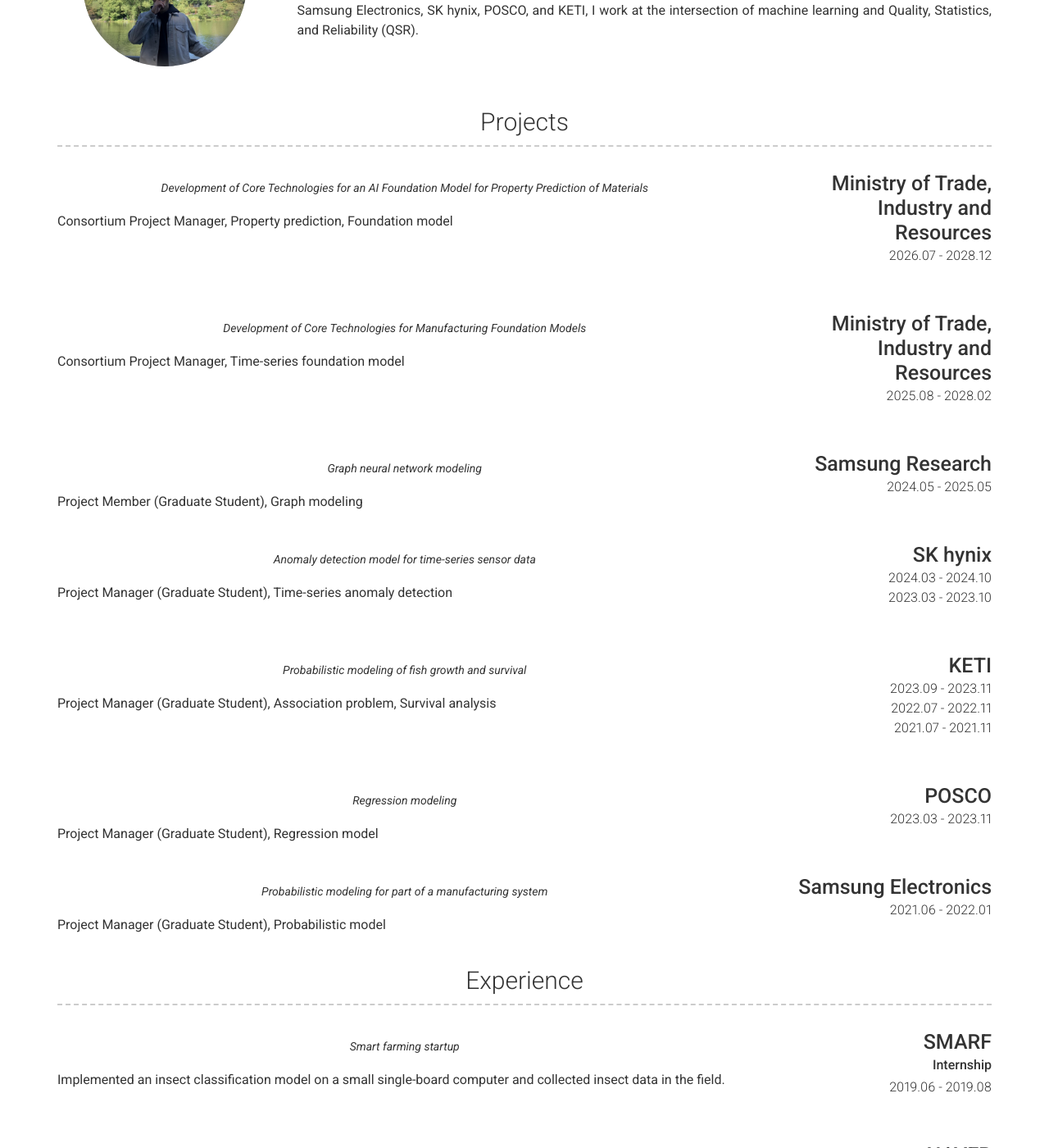
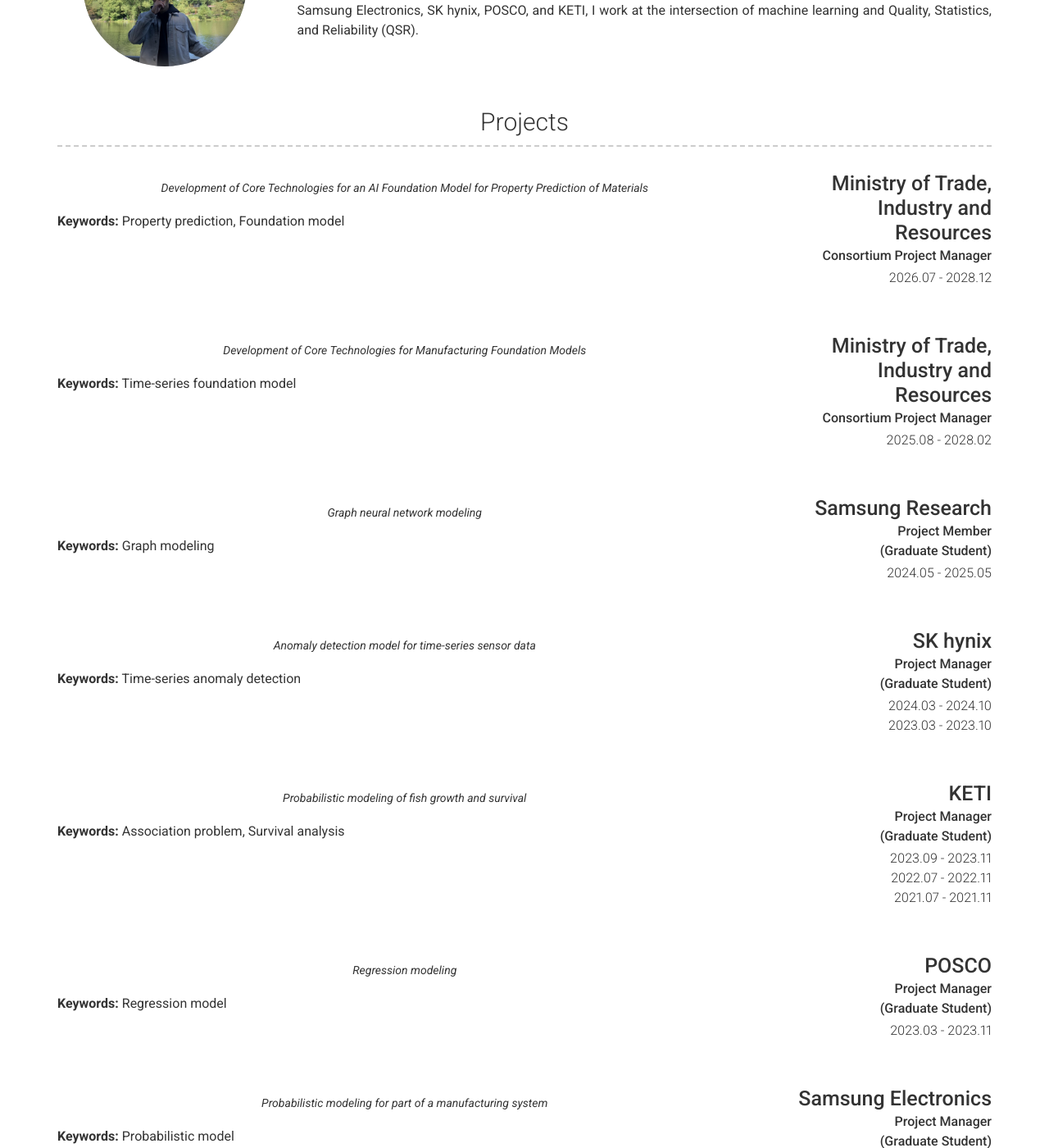
Before and after one commit to jongwonKim-1997/CV, a Jekyll site: the page built from index.md, in a window 1280 px wide and 1400 px high, scrolled down 418 px. Shown: the whole window at 82% size. Built offline with Jekyll 4.4.1, drawn with Linux system fonts in a browser that asks for light colours; nearby versions of some CDN libraries; some of the changed text lies outside the part shown.

Commit message:
Update _config.yml

```diff
--- a/_config.yml
+++ b/_config.yml
@@ -63,43 +63,48 @@ content:
     content:
       - layout: right
         title: Ministry of Trade, Industry and Resources
+        sub_title: Consortium Project Manager
         caption:
           2026.07 - 2028.12
         quote: >
            Development of Core Technologies for an AI Foundation Model for Property Prediction of Materials
         description: | # this will include new lines to allow paragraphs
-         Consortium Project Manager, Property prediction, Foundation model
+          **Keywords:** Property prediction, Foundation model
 
       - layout: right
         title: Ministry of Trade, Industry and Resources
+        sub_title: Consortium Project Manager
         caption:
           2025.08 - 2028.02
         quote: >
            Development of Core Technologies for Manufacturing Foundation Models
         description: | # this will include new lines to allow paragraphs
-          Consortium Project Manager, Time-series foundation model
+          **Keywords:** Time-series foundation model
 
       - layout: right
         title: Samsung Research
+        sub_title: Project Member<br>(Graduate Student)
         caption:
           2024.05 - 2025.05
         quote: >
            Graph neural network modeling
         description: | # this will include new lines to allow paragraphs
-          Project Member (Graduate Student), Graph modeling
+          **Keywords:** Graph modeling
 
       - layout: right
         title: SK hynix
+        sub_title: Project Manager<br>(Graduate Student)
         caption:
           2024.03 - 2024.10<br>
           2023.03 - 2023.10
         quote: >
            Anomaly detection model for time-series sensor data
         description: | # this will include new lines to allow paragraphs
-          Project Manager (Graduate Student), Time-series anomaly detection
+          **Keywords:** Time-series anomaly detection
 
       - layout: right
         title: KETI
+        sub_title: Project Manager<br>(Graduate Student)
         caption:
           2023.09 - 2023.11<br>
           2022.07 - 2022.11<br>
@@ -107,25 +112,27 @@ content:
         quote: >
            Probabilistic modeling of fish growth and survival
         description: | # this will include new lines to allow paragraphs
-          Project Manager (Graduate Student), Association problem, Survival analysis
+          **Keywords:** Association problem, Survival analysis
 
       - layout: right
         title: POSCO
+        sub_title: Project Manager<br>(Graduate Student)
         caption:
           2023.03 - 2023.11
         quote: >
            Regression modeling
         description: | # this will include new lines to allow paragraphs
-          Project Manager (Graduate Student), Regression model
+          **Keywords:** Regression model
 
       - layout: right
         title: Samsung Electronics
+        sub_title: Project Manager<br>(Graduate Student)
         caption:
           2021.06 - 2022.01
         quote: >
            Probabilistic modeling for part of a manufacturing system
         description: | # this will include new lines to allow paragraphs
-          Project Manager (Graduate Student), Probabilistic model
+          **Keywords:** Probabilistic model
 
       #- layout: left
       #  border: weak  # Value of `weak` will display a weak border below this item. # Any
@@ -192,28 +199,28 @@ content:
     layout: list
     content:
       - layout: top-right
-        title:  "GAPS: Gradient-Aware Adaptation-Gap Scoring for Time-Series Anomaly Detection with Foundation Models"
-        sub_title: Conference on Neural Information Processing Systems (NeurIPS), 2026
+        title: "<span class='label label-primary' style='display:inline-block;margin-bottom:6px'>NeurIPS 2026</span><br>GAPS: Gradient-Aware Adaptation-Gap Scoring for Time-Series Anomaly Detection with Foundation Models"
+        sub_title: Conference on Neural Information Processing Systems
         caption: "<b>Kim, J.</b>, Song, B. and Ko, Y. M.*"
       - layout: top-right
-        title:  Patch-based Memory Gate Model in Time Series Foundation Model
-        sub_title: Transactions on Machine Learning Research (TMLR), 2026
+        title: "<span class='label label-success' style='display:inline-block;margin-bottom:6px'>TMLR 2026</span><br>Patch-based Memory Gate Model in Time Series Foundation Model"
+        sub_title: Transactions on Machine Learning Research
         caption: "Yoon, S., <b>Kim, J.</b>, Ha, J. and Ko, Y. M.*"
       - layout: top-right
-        title:  Online surface temperature monitoring system for semiconductor automated test equipment using local Gaussian process
-        sub_title: IEEE Transactions on Semiconductor Manufacturing, 2026
+        title: "<span class='label label-success' style='display:inline-block;margin-bottom:6px'>IEEE TSM 2026</span><br>Online surface temperature monitoring system for semiconductor automated test equipment using local Gaussian process"
+        sub_title: IEEE Transactions on Semiconductor Manufacturing
         caption: "<b>Kim, J.</b>, Baik, S. M., Yu, D., Kim, J. and Ko, Y. M.*"
       - layout: top-right
-        title:  Complexity- and Statistics-Guided Anomaly Detection in Time Series Foundation Models
-        sub_title: International Conference on Learning Representations (ICLR), 2026
+        title: "<span class='label label-primary' style='display:inline-block;margin-bottom:6px'>ICLR 2026</span><br>Complexity- and Statistics-Guided Anomaly Detection in Time Series Foundation Models"
+        sub_title: International Conference on Learning Representations
         caption: "<b>Kim, J.</b>, Ko, Y. M.*, Yoon, S., Kim, Y., Kim, S. I. and Tae, J."
       - layout: top-right
-        title: Constrained Density-Based Spatial Clustering of Applications with Noise (DBSCAN) using Hyperparameter Optimization
-        sub_title:  Knowledge-Based Systems, 2025
+        title: "<span class='label label-success' style='display:inline-block;margin-bottom:6px'>KBS 2025</span><br>Constrained Density-Based Spatial Clustering of Applications with Noise (DBSCAN) using Hyperparameter Optimization"
+        sub_title: Knowledge-Based Systems
         caption: "<b>Kim, J.</b>, Lee, H. Y. and Ko, Y. M.*"
       - layout: top-right
-        title:  A probabilistic fish growth model for a smart aquaculture system
-        sub_title: KSII Transactions on Internet and Information Systems, 2024
+        title: "<span class='label label-success' style='display:inline-block;margin-bottom:6px'>KSII TIIS 2024</span><br>A probabilistic fish growth model for a smart aquaculture system"
+        sub_title: KSII Transactions on Internet and Information Systems
         caption: "<b>Kim, J.</b>, Park, E., Cho, S., Kwon, K. and Ko, Y. M.*"
   - title: Awards
     layout: list
```
